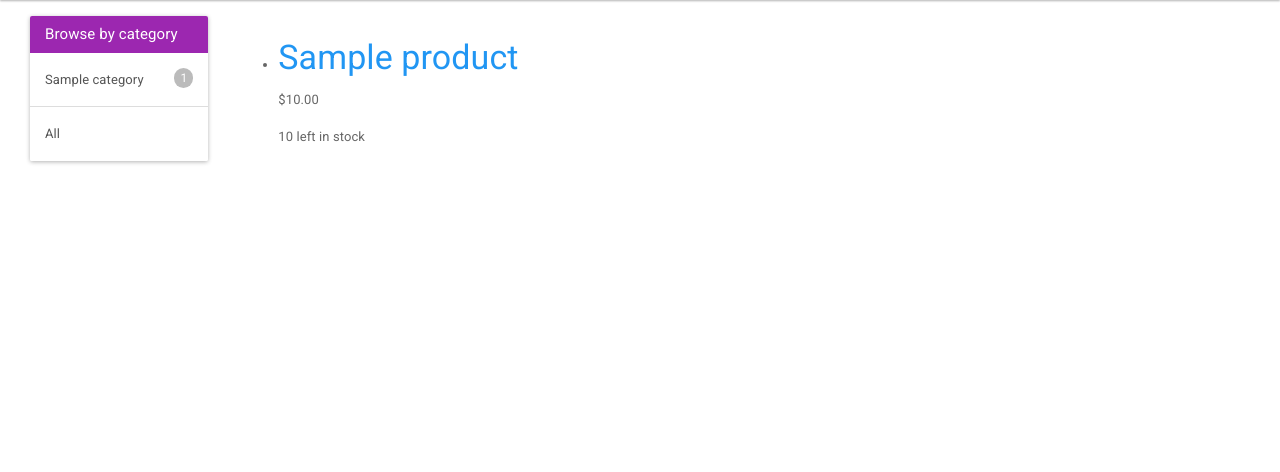
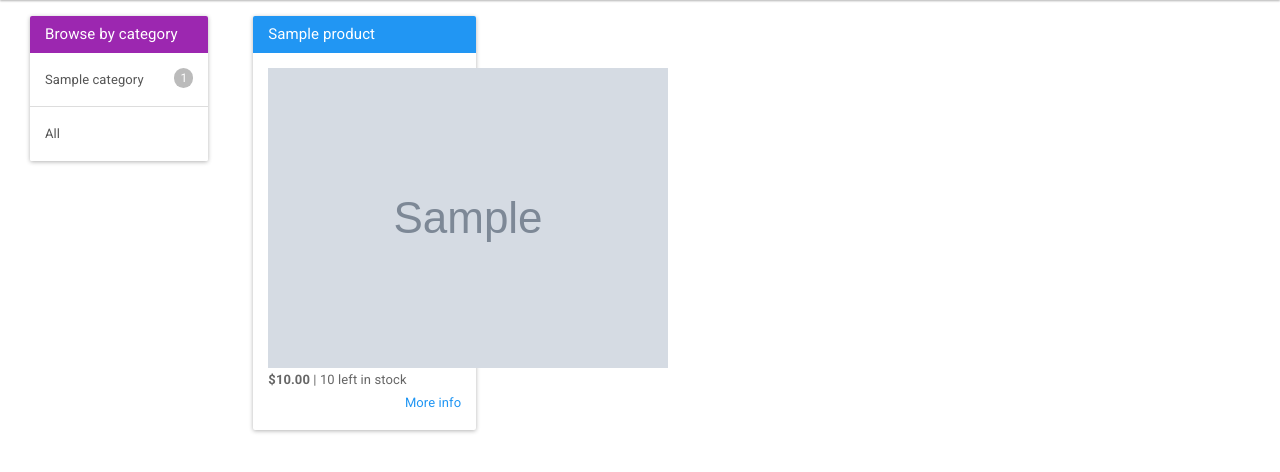
Before and after one commit to kennethlove/pycon2017, a Django app: page /store/ in a window 1280 px wide. Shown: the part 64-536 px from the top of the page. Run offline with Django 3.2, Linux system fonts and the light colour scheme; tables that the repository leaves empty hold one stand-in row (values such as "Sample post"); grey boxes marked "Sample" are stand-in pictures; some libraries are stand-ins or nearby versions.

Commit message:
better product list page

```diff
--- a/products/templates/products/product_list.html
+++ b/products/templates/products/product_list.html
@@ -2,15 +2,22 @@
 
 {% block content %}
     {% if object_list %}
-        <ul>
-            {% for product in object_list %}
-                <li>
-                    <h3><a href="{{ product.get_absolute_url }}">{{ product }}</a></h3>
-                    <p>${{ product.price }}</p>
-                    <p>{{ product.quantity }} left in stock</p>
-                </li>
-            {% endfor %}
-        </ul>
+        {% for product in product_list %}
+            <div class="col-lg-3 col-md-4 col-sm-4">
+                <div class="panel panel-primary">
+                    <div class="panel-heading">
+                        <h3 class="panel-title"><a href="{{ product.get_absolute_url }}">{{ product }}</a></h3>
+                    </div>
+                    <div class="panel-body">
+                        <img src="{{ product.images.all.0.image.url }}">
+                        <p>
+                            <strong>${{ product.price }}</strong> | {{ product.quantity }} left in stock
+                            <a href="{{ product.get_absolute_url }}" class="pull-right">More info</a>
+                        </p>
+                    </div>
+                </div>
+            </div>
+        {% endfor %}
     {% else %}
         <h3>Sorry, no products available!</h3>
     {% endif %}
```
